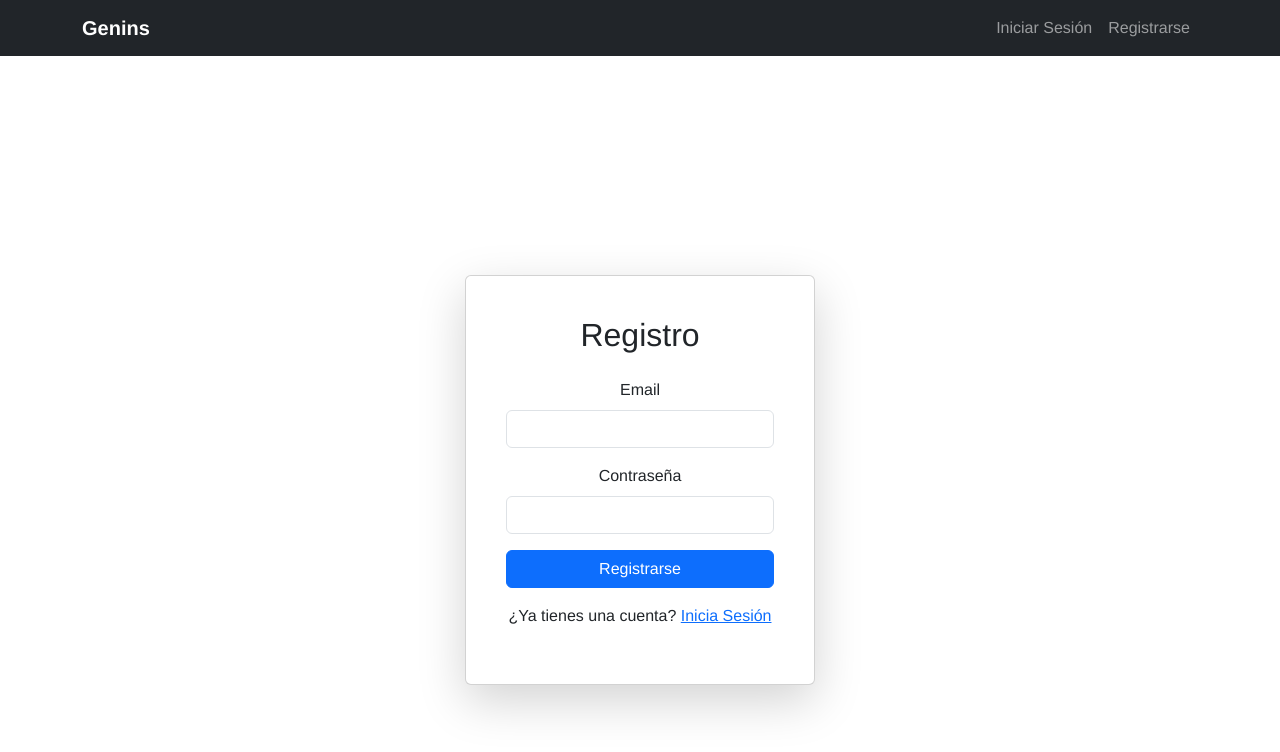
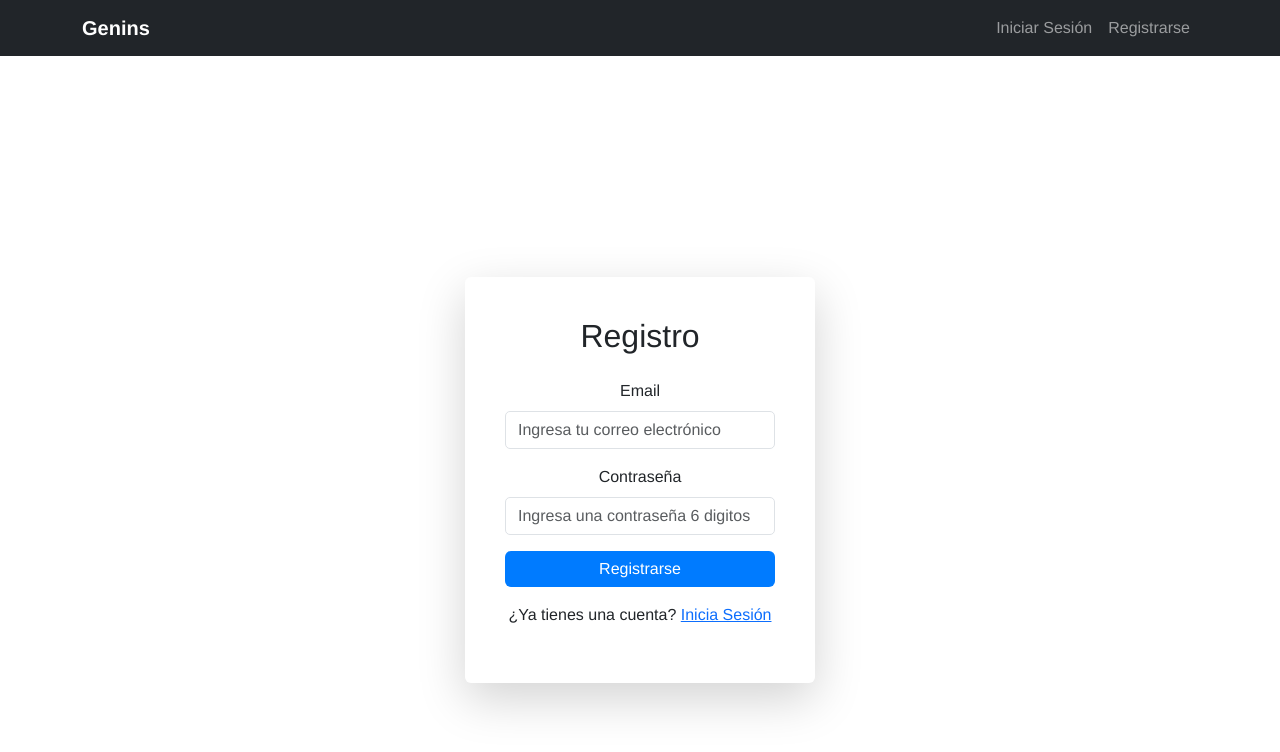
Before and after one commit to andreudev/proyecto-vuejs, a Vue app: page /register in a window 1280 px wide. Shown: the top 752 px of the page. Built offline with nearby package versions, Linux system fonts and the light colour scheme; no server answers; the HTML template or start-up script is replaced by a standard one.

Commit message:
placeholders

```diff
--- a/src/views/LoginView.vue
+++ b/src/views/LoginView.vue
@@ -3,17 +3,36 @@
       <div class="card p-4 shadow-lg rounded" style="width: 350px;">
         <div class="card-body">
           <h2 class="text-center mb-4">Iniciar Sesión</h2>
-        <form @submit.prevent="handleLogin"> <!-- ⚠ Cambiamos login por handleLogin -->
+          <form @submit.prevent="handleLogin">
+            <!-- Campo de Email -->
             <div class="mb-3">
               <label for="email" class="form-label">Email</label>
-            <input type="email" class="form-control" id="email" v-model="email" required />
+              <input
+                type="email"
+                class="form-control"
+                id="email"
+                v-model="email"
+                placeholder="Ingresa tu correo electrónico"
+                required
+              />
             </div>
+            <!-- Campo de Contraseña -->
             <div class="mb-3">
               <label for="password" class="form-label">Contraseña</label>
-            <input type="password" class="form-control" id="password" v-model="password" required />
+              <input
+                type="password"
+                class="form-control"
+                id="password"
+                v-model="password"
+                placeholder="Ingresa tu contraseña 6 digitos"
+                required
+                minlength="6"
+              />
             </div>
+            <!-- Botón de Iniciar Sesión -->
             <button type="submit" class="btn btn-primary w-100">Iniciar Sesión</button>
           </form>
+          <!-- Enlace para Registrarse -->
           <p class="mt-3 text-center">
             ¿No tienes una cuenta? <router-link to="/register">Regístrate</router-link>
           </p>
@@ -31,12 +50,49 @@ const email = ref("");
   const password = ref("");
   const router = useRouter();
 
-const handleLogin = async () => { // ⚠ Cambiamos el nombre de la función
+  const handleLogin = async () => {
     try {
+      // Validar que la contraseña tenga más de 6 caracteres
+      if (password.value.length < 6) {
+        alert("La contraseña debe tener al menos 6 caracteres.");
+        return;
+      }
+
+      // Iniciar sesión en Firebase
       await loginUser(email.value, password.value); // ⚠ Usamos loginUser en vez de login
-    router.push("/home");
+      router.push("/home"); // Redirigir al Home después del inicio de sesión
     } catch (error) {
-    alert(error.message);
+      alert("Error al iniciar sesión: " + error.message); // Mostrar mensaje de error
     }
   };
   </script>
+
+  <style scoped>
+  /* Estilos opcionales para mejorar la apariencia */
+  .card {
+    background-color: #ffffff;
+    border: none;
+  }
+
+  .btn-primary {
+    background-color: #007bff;
+    border: none;
+  }
+
+  .btn-primary:hover {
+    background-color: #0056b3;
+  }
+
+  .form-control {
+    border-radius: 5px;
+  }
+
+  .router-link {
+    color: #007bff;
+    text-decoration: none;
+  }
+
+  .router-link:hover {
+    text-decoration: underline;
+  }
+  </style>
--- a/src/views/RegisterView.vue
+++ b/src/views/RegisterView.vue
@@ -3,17 +3,36 @@
       <div class="card p-4 shadow-lg rounded" style="width: 350px;">
         <div class="card-body">
           <h2 class="text-center mb-4">Registro</h2>
-        <form @submit.prevent="handleRegister"> <!-- ⚠ Cambiamos register por handleRegister -->
+          <form @submit.prevent="handleRegister">
+            <!-- Campo de Email -->
             <div class="mb-3">
               <label for="email" class="form-label">Email</label>
-            <input type="email" class="form-control" id="email" v-model="email" required />
+              <input
+                type="email"
+                class="form-control"
+                id="email"
+                v-model="email"
+                placeholder="Ingresa tu correo electrónico"
+                required
+              />
             </div>
+            <!-- Campo de Contraseña -->
             <div class="mb-3">
               <label for="password" class="form-label">Contraseña</label>
-            <input type="password" class="form-control" id="password" v-model="password" required />
+              <input
+                type="password"
+                class="form-control"
+                id="password"
+                v-model="password"
+                placeholder="Ingresa una contraseña 6 digitos"
+                required
+                minlength="6"
+              />
             </div>
+            <!-- Botón de Registro -->
             <button type="submit" class="btn btn-primary w-100">Registrarse</button>
           </form>
+          <!-- Enlace para Iniciar Sesión -->
           <p class="mt-3 text-center">
             ¿Ya tienes una cuenta? <router-link to="/login">Inicia Sesión</router-link>
           </p>
@@ -31,12 +50,49 @@ const email = ref("");
   const password = ref("");
   const router = useRouter();
 
-const handleRegister = async () => { // ⚠ Cambiamos el nombre de la función local
+  const handleRegister = async () => {
     try {
+      // Validar que la contraseña tenga más de 6 caracteres
+      if (password.value.length < 6) {
+        alert("La contraseña debe tener al menos 6 caracteres.");
+        return;
+      }
+
+      // Crear usuario en Firebase
       await registerUser(email.value, password.value); // ⚠ Usamos registerUser en vez de register
-    router.push("/home");
+      router.push("/home"); // Redirigir al Home después del registro
     } catch (error) {
-    alert(error.message);
+      alert("Error al registrarse: " + error.message); // Mostrar mensaje de error
     }
   };
   </script>
+
+  <style scoped>
+  /* Estilos opcionales para mejorar la apariencia */
+  .card {
+    background-color: #ffffff;
+    border: none;
+  }
+
+  .btn-primary {
+    background-color: #007bff;
+    border: none;
+  }
+
+  .btn-primary:hover {
+    background-color: #0056b3;
+  }
+
+  .form-control {
+    border-radius: 5px;
+  }
+
+  .router-link {
+    color: #007bff;
+    text-decoration: none;
+  }
+
+  .router-link:hover {
+    text-decoration: underline;
+  }
+  </style>
```
Lines whose indentation alone changed are shown as unchanged.
